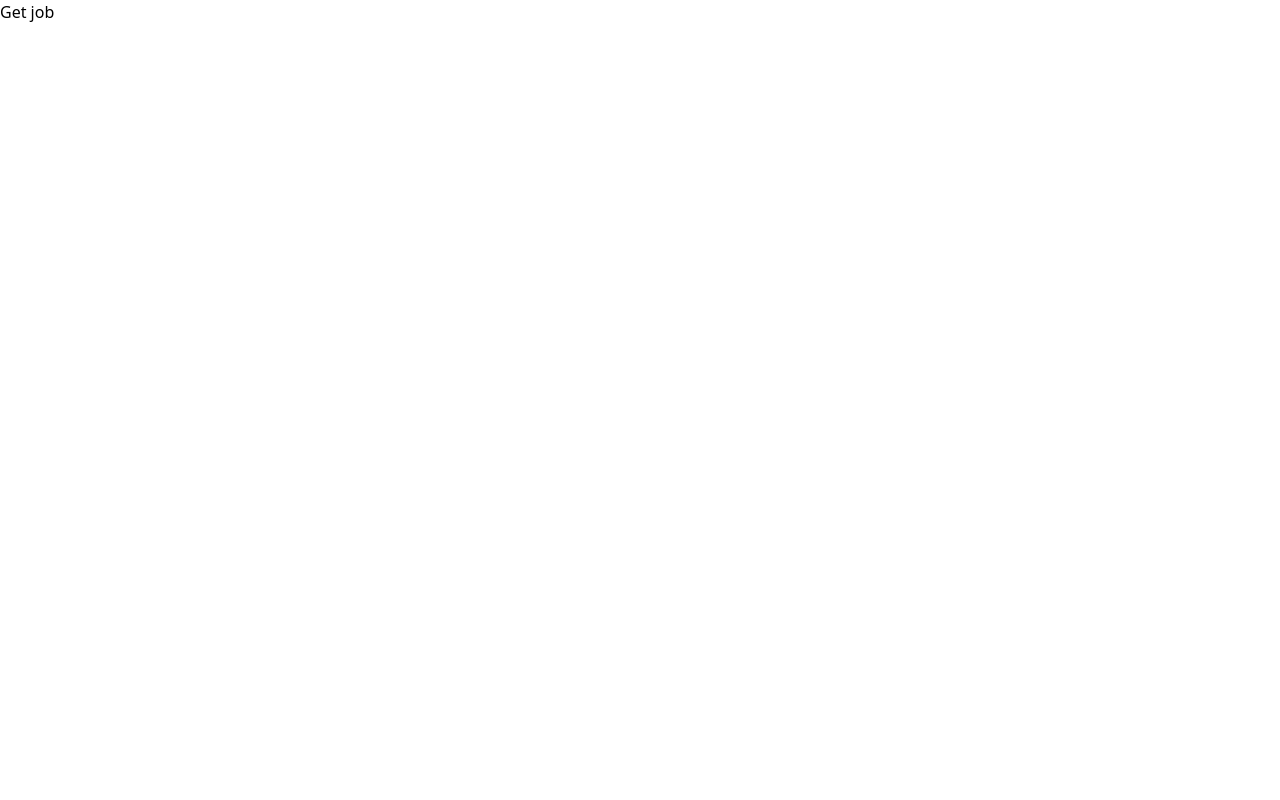
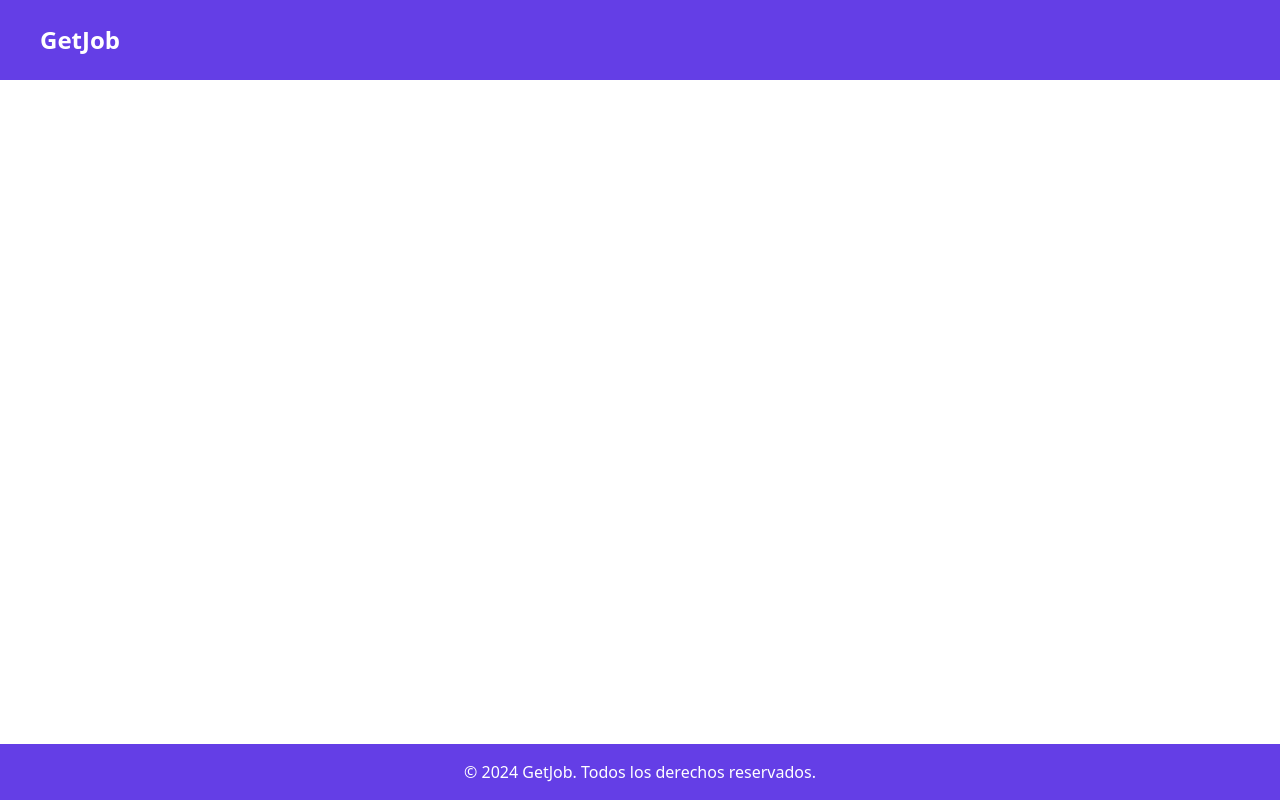
Before and after one commit to GustavoLopez01/get-job-front, a React (Vite) app: page / in a window 1280 px wide. Built offline with nearby package versions, Linux system fonts and the light colour scheme.

Commit message:
feat: add nabvar and footer component

```diff
--- a/src/App.tsx
+++ b/src/App.tsx
@@ -1,8 +1,11 @@
+import { Footer } from "./components/Footer"
+import { Navbar } from "./components/Navbar"
 
 function App() {
   return (
     <>
-      <h1 className="">Get job</h1>
+      <Navbar />
+      <Footer />
     </>
   )
 }
--- /dev/null
+++ b/src/components/Footer.tsx
@@ -0,0 +1,8 @@
+
+export const Footer = () => {
+  return (
+    <footer className="absolute bottom-0 w-full h-14 text-center bg-violet-primary text-white flex justify-center items-center">
+        <p>&copy; 2024 GetJob. Todos los derechos reservados.</p>
+    </footer>
+  )
+}
--- /dev/null
+++ b/src/components/Navbar.tsx
@@ -0,0 +1,10 @@
+
+export const Navbar = () => {
+  return (
+    <nav className="w-full h-20 bg-violet-primary text-white flex items-center">
+        <p className="font-black text-2xl pl-10">
+            GetJob
+        </p>
+    </nav>
+  )
+}
--- a/tailwind.config.js
+++ b/tailwind.config.js
@@ -2,7 +2,11 @@
 export default {
   content: ["./index.html", "./src/**/*.{js,ts,jsx,tsx}"],
   theme: {
-    extend: {},
+    extend: {
+      colors: {
+        'violet-primary': '#643EE6'
+      }
+    },
   },
   plugins: [],
 }
```
